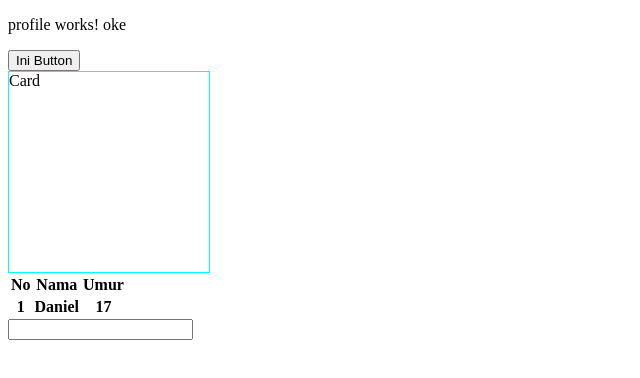
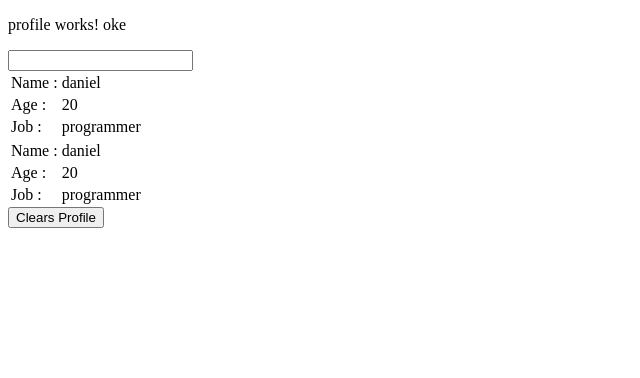
Before and after one commit to stephendanielxxx/learn-angular, an Angular app: page / in a window 1280 px wide. Shown: the top 378 px of the page, without its empty margins (0-640 px from the left). Built offline with nearby package versions, Linux system fonts and the light colour scheme.

Commit message:
services + di

```diff
--- a/src/app/module/profile/profile.component.html
+++ b/src/app/module/profile/profile.component.html
@@ -1,11 +1,24 @@
 <p>profile works! oke</p>
-
-<my-button></my-button>
-
-<my-card></my-card>
-
-<my-table></my-table>
 
 <my-textinput [inputModel]="outputText" (outputCallback)="setToTextParent($event)"></my-textinput>
 
 {{outputText}}
+
+<table>
+    <tr>
+        <td>Name : </td>
+        <td>{{ profileService.name }}</td>
+    </tr>
+    <tr>
+        <td>Age : </td>
+        <td>{{ profileService.age }}</td>
+    </tr>
+    <tr>
+        <td>Job : </td>
+        <td>{{ profileService.job }}</td>
+    </tr>
+</table>
+
+<my-table></my-table>
+
+<button (click)="onClearProfile">Clears Profile</button>
--- a/src/app/module/profile/profile.component.ts
+++ b/src/app/module/profile/profile.component.ts
@@ -9,15 +9,27 @@ import { ProfileService } from 'src/app/services/profile/profile.service';
 export class ProfileComponent implements OnInit {
 
   outputText: any
+  name: string = "";
+  age: number = 0;
+  job: string = "";
 
-  constructor(private readonly profileService: ProfileService) { }
+  constructor(public readonly profileService: ProfileService) { }
 
   ngOnInit(): void {
     this.profileService.setData("daniel", 20, "programmer");
+    this.name = this.profileService.name;
+    this.age = this.profileService.age;
+    this.job = this.profileService.job;
   }
 
   //this method is set to handle action on html
   setToTextParent(output: string){
     this.outputText = output;
   }
+
+  onClearProfile(){
+    console.log("cleared");
+    this.profileService.clearProfile();
+    this.ngOnInit()
+  }
 }
--- a/src/app/shared/component/table/table.component.html
+++ b/src/app/shared/component/table/table.component.html
@@ -1,16 +1,14 @@
 <table>
-    <thead>
-        <tr>
-            <th>No</th>
-            <th>Nama</th>
-            <th>Umur</th>
-        </tr>
-    </thead>
-    <tbody>
-        <tr>
-            <th>1</th>
-            <th>Daniel</th>
-            <th>17</th>
-        </tr>
-    </tbody>
+    <tr>
+        <td>Name : </td>
+        <td>{{ profileService.name }}</td>
+    </tr>
+    <tr>
+        <td>Age : </td>
+        <td>{{ profileService.age }}</td>
+    </tr>
+    <tr>
+        <td>Job : </td>
+        <td>{{ profileService.job }}</td>
+    </tr>
 </table>
--- a/src/app/shared/component/table/table.component.ts
+++ b/src/app/shared/component/table/table.component.ts
@@ -1,4 +1,5 @@
 import { Component, OnInit } from '@angular/core';
+import { ProfileService } from 'src/app/services/profile/profile.service';
 
 @Component({
   selector: 'my-table',
@@ -7,7 +8,7 @@ import { Component, OnInit } from '@angular/core';
 })
 export class TableComponent implements OnInit {
 
-  constructor() { }
+  constructor(public readonly profileService: ProfileService) { }
 
   ngOnInit(): void {
   }
```
